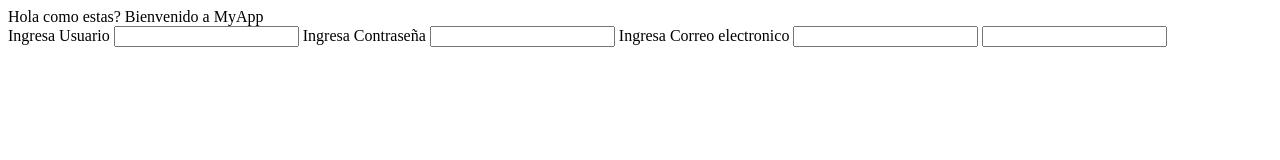
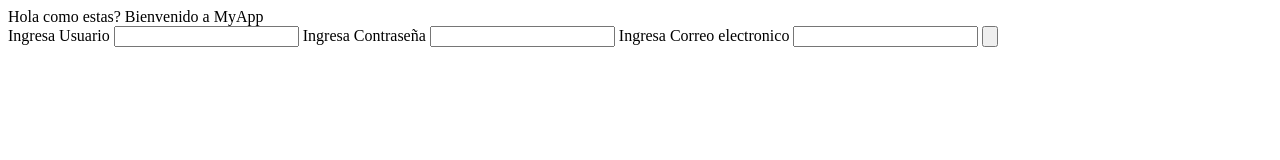
Before and after one commit to rosamarialuevano/MyApp, a plain HTML site: page index.html in a window 1280 px wide. Drawn offline with Linux system fonts and the light colour scheme.

Commit message:
Se añade formulaRIO

```diff
--- a/index.html
+++ b/index.html
@@ -14,7 +14,7 @@
     <input type="password" name="pass">
     <label>Ingresa Correo electronico</label>
     <input type="email" name="correo">
-    <input type="text" name="">
+    <input type="button" name="ACEPTAR">
 </form>
 </body>
 </html>
```
